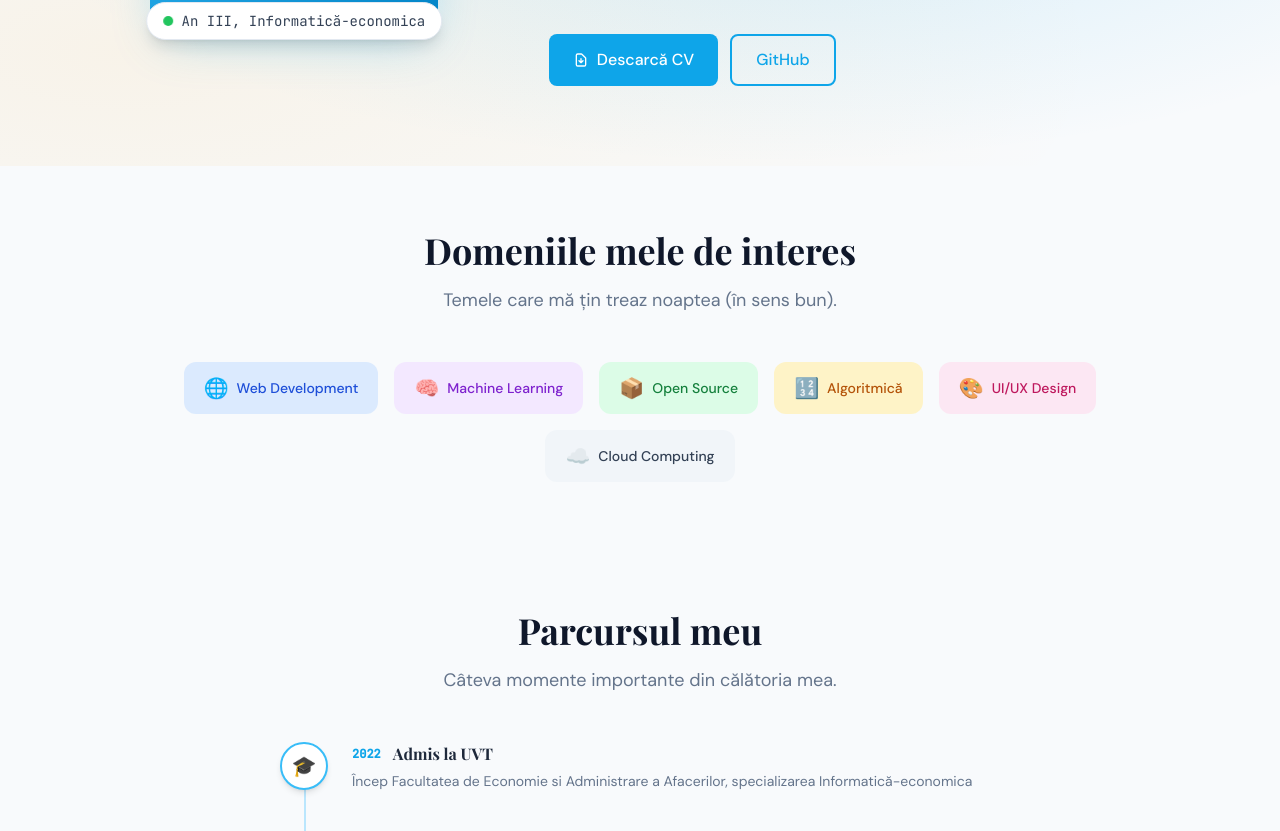
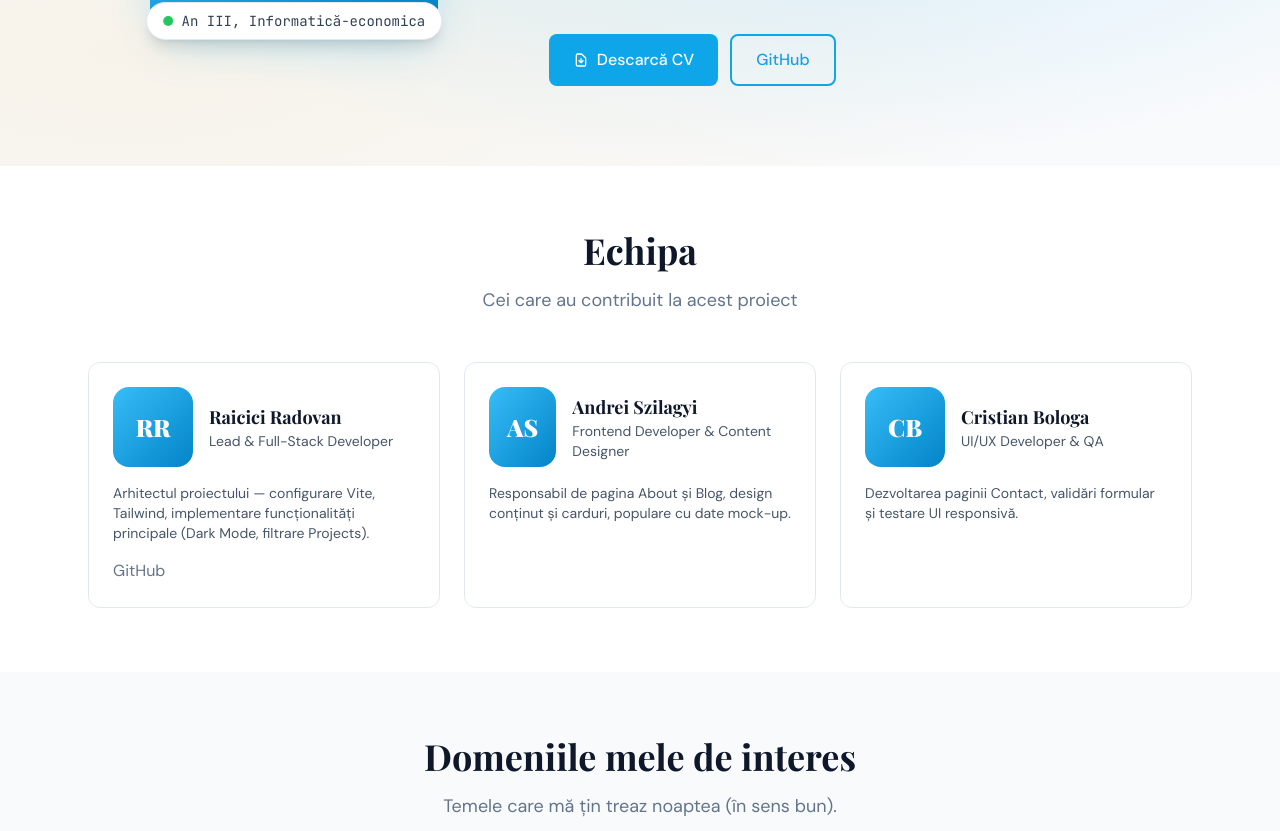
Before and after one commit to Radovan04/echipa-15-3ie26-proiect2, a React (Vite) app: page /about in a window 1280 px wide. Shown: the part 486-1317 px from the top of the page. Built offline with nearby package versions, Linux system fonts and the light colour scheme; a web font is replaced by a local one.

Commit message:
Adaugare team

```diff
--- /dev/null
+++ b/src/components/TeamMember.jsx
@@ -0,0 +1,32 @@
+export default function TeamMember({ member }) {
+  const { name, role, bio, github, linkedin, initials } = member
+  const initialsText =
+    initials || (name ? name.split(' ').map((n) => n[0]).slice(0, 2).join('') : '')
+
+  return (
+    <div className="card p-6">
+      <div className="flex items-center gap-4">
+        <div className="w-20 h-20 rounded-2xl bg-gradient-to-br from-brand-400 to-brand-600 flex items-center justify-center text-white text-2xl font-display font-black">
+          {initialsText}
+        </div>
+        <div>
+          <h3 className="font-display font-bold text-lg text-slate-900 dark:text-white">{name}</h3>
+          <p className="text-sm text-slate-600 dark:text-slate-300">{role}</p>
+        </div>
+      </div>
+      <p className="mt-4 text-sm text-slate-600 dark:text-slate-300">{bio}</p>
+      <div className="mt-4 flex items-center gap-3">
+        {github && (
+          <a href={github} target="_blank" rel="noopener noreferrer" className="text-slate-500 hover:text-slate-900 dark:hover:text-white">
+            GitHub
+          </a>
+        )}
+        {linkedin && (
+          <a href={linkedin} target="_blank" rel="noopener noreferrer" className="text-slate-500 hover:text-slate-900 dark:hover:text-white">
+            LinkedIn
+          </a>
+        )}
+      </div>
+    </div>
+  )
+}
--- /dev/null
+++ b/src/data/team.js
@@ -0,0 +1,31 @@
+const team = [
+  {
+    id: 'radovan',
+    name: 'Raicici Radovan',
+    role: 'Lead & Full-Stack Developer',
+    bio: 'Arhitectul proiectului — configurare Vite, Tailwind, implementare funcționalități principale (Dark Mode, filtrare Projects).',
+    github: 'https://github.com/Radovan04',
+    linkedin: '',
+    initials: 'RR',
+  },
+  {
+    id: 'andrei',
+    name: 'Andrei Szilagyi',
+    role: 'Frontend Developer & Content Designer',
+    bio: 'Responsabil de pagina About și Blog, design conținut și carduri, populare cu date mock-up.',
+    github: '',
+    linkedin: '',
+    initials: 'AS',
+  },
+  {
+    id: 'cristian',
+    name: 'Cristian Bologa',
+    role: 'UI/UX Developer & QA',
+    bio: 'Dezvoltarea paginii Contact, validări formular și testare UI responsivă.',
+    github: '',
+    linkedin: '',
+    initials: 'CB',
+  },
+]
+
+export default team
--- a/src/pages/About.jsx
+++ b/src/pages/About.jsx
@@ -1,4 +1,6 @@
 import { useScrollAnimation } from '../hooks/useScrollAnimation'
+import team from '../data/team'
+import TeamMember from '../components/TeamMember'
 
 function AnimatedSection({ children, className = '' }) {
   const ref = useScrollAnimation()
@@ -110,6 +112,24 @@ export default function About() {
         </div>
       </section>
 
+      {/* Echipa */}
+      <section className="py-16 bg-white dark:bg-slate-900">
+        <div className="max-w-6xl mx-auto px-4 sm:px-6">
+          <AnimatedSection>
+            <h2 className="section-title text-center">Echipa</h2>
+            <p className="section-subtitle text-center mx-auto">Cei care au contribuit la acest proiect</p>
+          </AnimatedSection>
+
+          <AnimatedSection>
+            <div className="grid sm:grid-cols-2 lg:grid-cols-3 gap-6 mt-8">
+              {team.map((member) => (
+                <TeamMember key={member.id} member={member} />
+              ))}
+            </div>
+          </AnimatedSection>
+        </div>
+      </section>
+
       {/* Interests */}
       <section className="py-16">
         <div className="max-w-6xl mx-auto px-4 sm:px-6">
```
